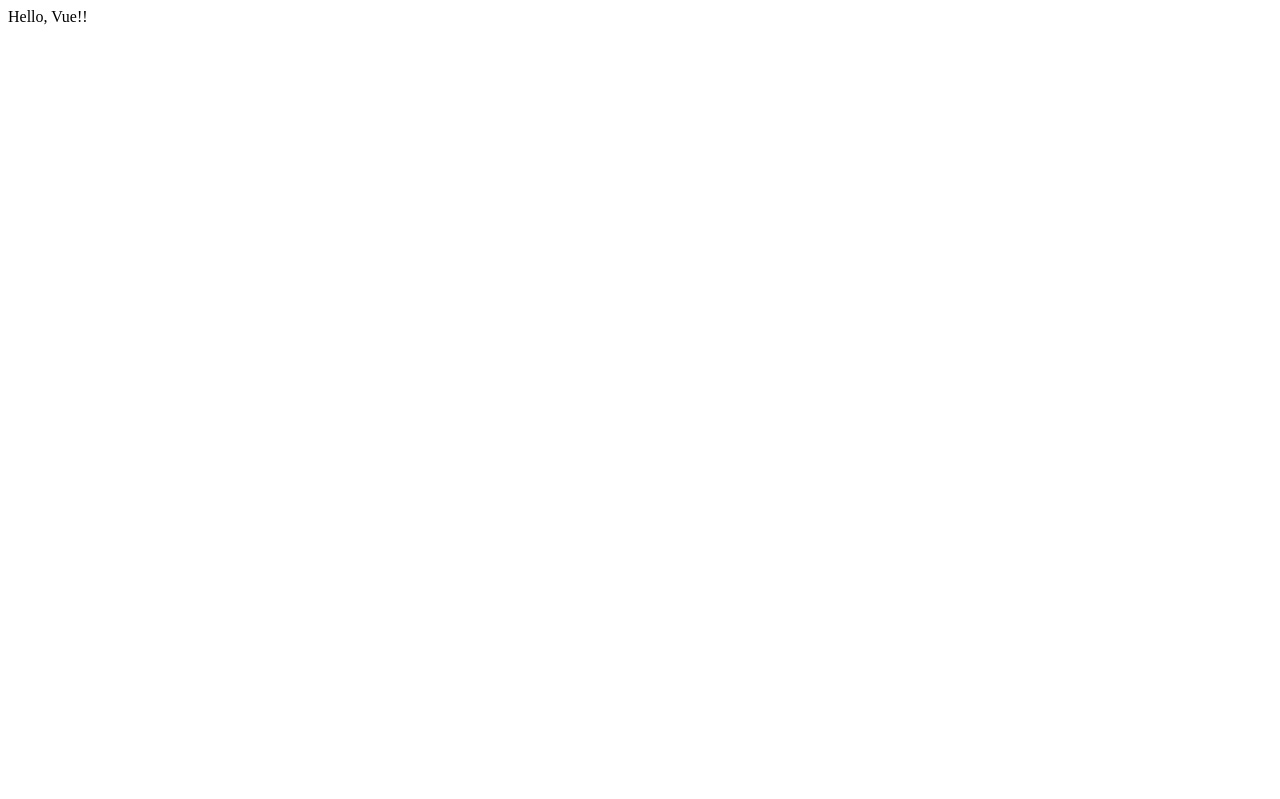
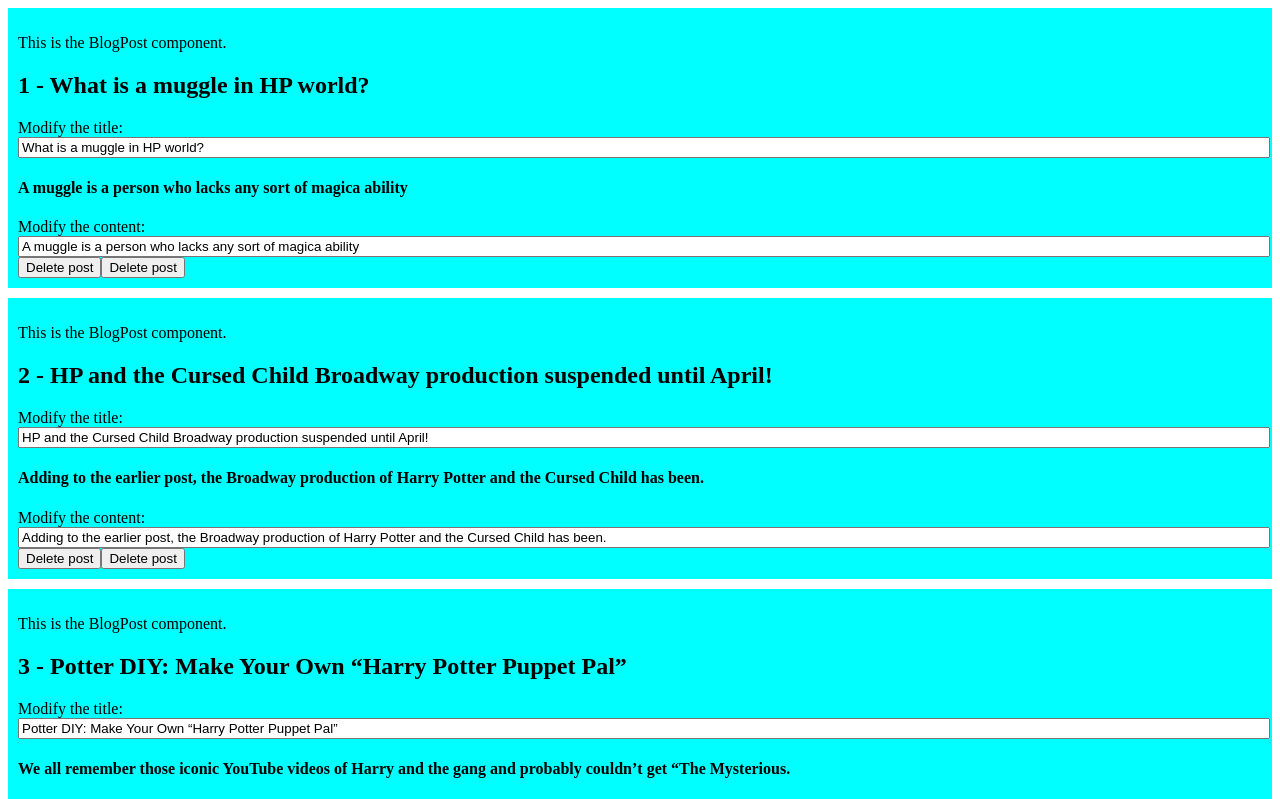
Before and after one commit to visiort/learn-vue-3-with-bingyang, a Vue app: page / in a window 1280 px wide. Shown: the top 799 px of the page. Built offline with nearby package versions, Linux system fonts and the light colour scheme.

Commit message:
Components V model

```diff
--- a/src/App.vue
+++ b/src/App.vue
@@ -1,13 +1,48 @@
 <template>
-  <div>
-    Hello, Vue!!
-  </div>
+
+  <BlogPost v-for="post in posts" :key="post.id" :id="post.id" v-model:blogPostTitle="post.blogPostTitle"
+    v-model:blogPostContent="post.blogPostContent" @delete-blog-post="processDeletion"></BlogPost>
 </template>
 
+
 <script setup>
+import { ref } from 'vue'
 
+import BlogPost from './BlogPost.vue'
+let posts = ref([
+
+  {
+    id: 1,
+    blogPostTitle: 'What is a muggle in HP world?',
+    blogPostContent:
+      'A muggle is a person who lacks any sort of magica ability'
+  },
+  {
+    id: 2,
+    blogPostTitle:
+      'HP and the Cursed Child Broadway production suspended until April!',
+    blogPostContent:
+      'Adding to the earlier post, the Broadway production of Harry Potter and the Cursed Child has been.'
+  },
+  {
+    id: 3,
+    blogPostTitle: 'Potter DIY: Make Your Own “Harry Potter Puppet Pal”',
+    blogPostContent:
+      'We all remember those iconic YouTube videos of Harry and the gang and probably couldn’t get “The Mysterious.'
+  },
+  {
+    id: 4,
+    blogPostTitle: 'Fan Project Brings Life to “Harry Potter” in Translation',
+    blogPostContent:
+      'It’s no secret that the Harry Potter series is a global phenomenon.'
+  }
+])
+
+function processDeletion(id)
+ {
+  let index = posts.value.findIndex((item) => item.id == id)
+  posts.value.splice(index, 1)
+}
 </script>
 
-<style lang="scss" scoped>
-
-</style>
+<style scoped></style>
--- /dev/null
+++ b/src/BlogPost.vue
@@ -0,0 +1,55 @@
+<template>
+  <div class="blog-post">
+    <p>
+
+      {{ message }}
+    </p>
+    <h2>{{ id }} - {{ blogPostTitle }}</h2>
+    <div>Modify the title:
+      <input type="text" v-model="blogPostTitle" />
+    </div>
+    <h4>{{ blogPostContent }}</h4>
+    <div>
+
+
+      Modify the content:
+      <input type="text" v-model="blogPostContent" />
+    </div>
+    <button @click="$emit('delete-blog-post', id)">Delete post</button>
+    <button @click="emitDeletePostEvent(id)">Delete post</button>
+  </div>
+</template>
+
+<script setup>
+
+
+import { ref } from 'vue'
+
+
+let message = ref('This is the BlogPost component.')
+defineProps(['id'])
+
+
+const emit = defineEmits(['delete-blog-post'])
+function emitDeletePostEvent(id)
+{
+  emit('delete-blog-post', id)
+}
+
+let blogPostTitle = defineModel('blogPostTitle')
+let blogPostContent = defineModel('blogPostContent')
+</script>
+
+
+
+<style scoped>
+.blog-post {
+  background-color: aqua;
+  padding: 10px;
+  margin-bottom: 10px;
+}
+
+input {
+  width: 100%;
+}
+</style>
```
